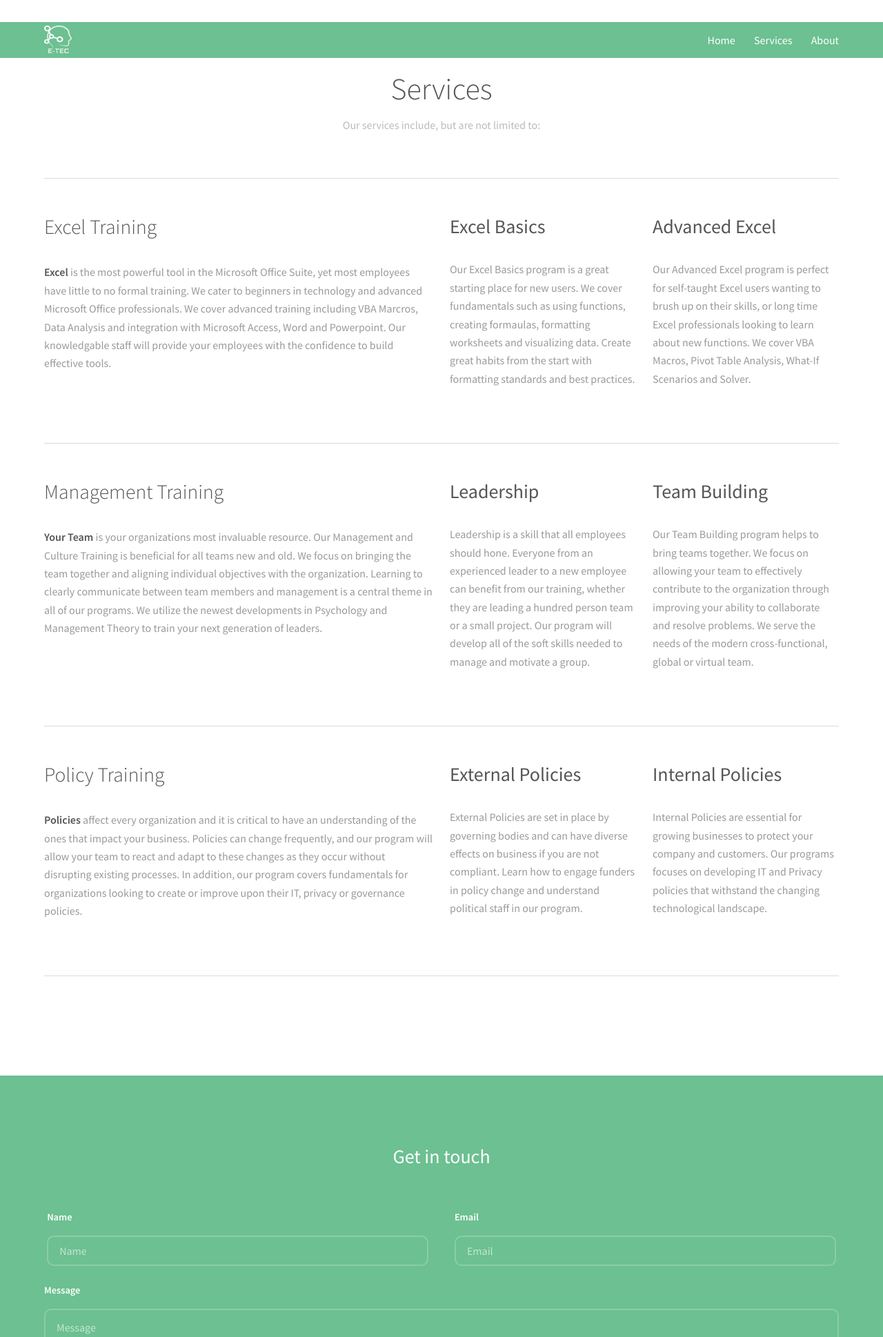
After one commit to stefiin/etec, a Django app: page /services/ in a window 1280 px wide. The commit adds this page. Shown: the top 1938 px of the page at 69% size. Run offline with Django 3.2, Linux system fonts and the light colour scheme.

Commit message:
made site content

```diff
--- a/baseapp/urls.py
+++ b/baseapp/urls.py
@@ -15,8 +15,10 @@
 """
 from django.contrib import admin
 from django.urls import path
-from ui.views import index
+from ui.views import index, services, about
 urlpatterns = [
     path('admin/', admin.site.urls),
-    path('index/', index, name='index'),
+    path('home/', index, name='index'),
+    path('services/', services, name='services'),
+    path('about/', about, name='about')
 ]
--- /dev/null
+++ b/ui/templates/services.html
@@ -0,0 +1,136 @@
+<!DOCTYPE HTML>
+<!--
+	Projection by TEMPLATED
+	templated.co @templatedco
+	Released for free under the Creative Commons Attribution 3.0 license (templated.co/license)
+-->
+<html>
+	<head>
+		<title>E-TEC</title>
+		<meta charset="utf-8" />
+		<meta name="viewport" content="width=device-width, initial-scale=1" />
+		{% load static %}
+		<link rel="stylesheet" href="{% static 'assets/css/main.css' %}" />
+	</head>
+	<body>
+		<!-- Header -->
+			<header id="header" style="background: #6cc091;">
+				<div class="inner">
+					<a href="/home/" class="logo">
+						<img src="{% static 'images/logo.png' %}" style="width: 40px; height: 40px; margin-top: 5px" alt="E-TEC">
+					</a>
+					<nav id="nav">
+						<a href="/home/">Home</a>
+						<a href="/services/">Services</a>
+						<a href="/about/">About</a>
+					</nav>
+					<a href="#navPanel" class="navPanelToggle"><span class="fa fa-bars"></span></a>
+				</div>
+            </header>
+        <!-- Main -->
+			<section id="main" class="wrapper">
+				<div class="inner">
+					<header class="align-center">
+						<h2>Services</h2>
+						<p>Our services include, but are not limited to: </p>
+                    </header>
+                    <hr class="major" />
+                    <!-- Content -->
+						<div class="row">
+							<section class="6u 12u$(medium)">
+								<h2>Excel Training</h2>
+								<p><strong>Excel</strong> is the most powerful tool in the Microsoft Office Suite, yet most employees have little to no formal training. We cater to beginners in technology and advanced Microsoft Office professionals. We cover advanced training including VBA Marcros, Data Analysis and integration with Microsoft Access, Word and Powerpoint. Our knowledgable staff will provide your employees with the confidence to build effective tools. </p>
+							</section>
+							<section class="3u 6u(medium) 12u$(small)">
+								<h3>Excel Basics</h3>
+								<p>Our Excel Basics program is a great starting place for new users. We cover fundamentals such as using functions, creating formaulas, formatting worksheets and visualizing data. Create great habits from the start with formatting standards and best practices.</p>
+							</section>
+							<section class="3u$ 6u$(medium) 12u$(small)">
+								<h3>Advanced Excel</h3>
+								<p>Our Advanced Excel program is perfect for self-taught Excel users wanting to brush up on their skills, or long time Excel professionals looking to learn about new functions. We cover VBA Macros, Pivot Table Analysis, What-If Scenarios and Solver.</p>
+							</section>
+                        </div>
+                        <hr class="major" />
+
+                        <!-- Content -->
+						<div class="row">
+							<section class="6u 12u$(medium)">
+								<h2>Management Training</h2>
+								<p><strong>Your Team</strong> is your organizations most invaluable resource. Our Management and Culture Training is beneficial for all teams new and old. We focus on bringing the team together and aligning individual objectives with the organization. Learning to clearly communicate between team members and management is a central theme in all of our programs. We utilize the newest developments in Psychology and Management Theory to train your next generation of leaders.</p>
+							</section>
+							<section class="3u 6u(medium) 12u$(small)">
+								<h3>Leadership</h3>
+								<p>Leadership is a skill that all employees should hone. Everyone from an experienced leader to a new employee can benefit from our training, whether they are leading a hundred person team or a small project. Our program will develop all of the soft skills needed to manage and motivate a group.</p>
+							</section>
+							<section class="3u$ 6u$(medium) 12u$(small)">
+								<h3>Team Building</h3>
+								<p>Our Team Building program helps to bring teams together. We focus on allowing your team to effectively contribute to the organization through improving your ability to collaborate and resolve problems. We serve the needs of the modern cross-functional, global or virtual team. </p>
+							</section>
+                        </div>
+                        <hr class="major" />
+                        <!-- Content -->
+						<div class="row">
+							<section class="6u 12u$(medium)">
+								<h2>Policy Training</h2>
+								<p><strong>Policies</strong> affect every organization and it is critical to have an understanding of the ones that impact your business. Policies can change frequently, and our program will allow your team to react and adapt to these changes as they occur without disrupting existing processes. In addition, our program covers fundamentals for organizations looking to create or improve upon their IT, privacy or governance policies.</p>
+							</section>
+							<section class="3u 6u(medium) 12u$(small)">
+								<h3>External Policies</h3>
+								<p>External Policies are set in place by governing bodies and can have diverse effects on business if you are not compliant. Learn how to engage funders in policy change and understand political staff in our program.</p>
+							</section>
+							<section class="3u$ 6u$(medium) 12u$(small)">
+								<h3>Internal Policies</h3>
+								<p>Internal Policies are essential for growing businesses to protect your company and customers. Our programs focuses on developing IT and Privacy policies that withstand the changing technological landscape.</p>
+							</section>
+                        </div>
+                        <hr class="major" />
+                </div>
+            </section>
+            <!-- Footer -->
+			<footer id="footer">
+                <div class="inner">
+
+                    <h3>Get in touch</h3>
+
+                    <form action="#" method="post">
+
+                        <div class="field half first">
+                            <label for="name">Name</label>
+                            <input name="name" id="name" type="text" placeholder="Name">
+                        </div>
+                        <div class="field half">
+                            <label for="email">Email</label>
+                            <input name="email" id="email" type="email" placeholder="Email">
+                        </div>
+                        <div class="field">
+                            <label for="message">Message</label>
+                            <textarea name="message" id="message" rows="6" placeholder="Message"></textarea>
+                        </div>
+                        <ul class="actions">
+                            <li><input value="Send Message" class="button alt" type="submit"></li>
+                        </ul>
+                    </form>
+                    <hr class="major" />
+                    <div class="row">
+                            <!-- Break -->
+                            <div class="4u 12u$(medium)">
+                                <h3>Interdum sapien gravida</h3>
+                                <p>Nunc lacinia ante nunc ac lobortis. Interdum adipiscing gravida odio porttitor sem non mi integer non faucibus ornare mi ut ante amet placerat aliquet. Volutpat eu sed ante lacinia sapien lorem accumsan varius montes viverra nibh in adipiscing blandit tempus accumsan.</p>
+                            </div>
+                            <div class="4u 12u$(medium)">
+                                <h3>Faucibus consequat lorem</h3>
+                                <p>Nunc lacinia ante nunc ac lobortis. Interdum adipiscing gravida odio porttitor sem non mi integer non faucibus ornare mi ut ante amet placerat aliquet. Volutpat eu sed ante lacinia sapien lorem accumsan varius montes viverra nibh in adipiscing blandit tempus accumsan.</p>
+                            </div>
+                            <div class="4u$ 12u$(medium)">
+                                <h3>Accumsan montes viverra</h3>
+                                <p>Nunc lacinia ante nunc ac lobortis. Interdum adipiscing gravida odio porttitor sem non mi integer non faucibus ornare mi ut ante amet placerat aliquet. Volutpat eu sed ante lacinia sapien lorem accumsan varius montes viverra nibh in adipiscing blandit tempus accumsan.</p>
+                            </div>
+                        </div>
+                    <div class="copyright">
+                        &copy;<a href="/home/">E-TEC</a>. Design: <a href="https://atomictech.ca">Atomic Tech</a>.
+                    </div>
+
+                </div>
+            </footer>
+    </body>
+</html>
--- a/ui/views.py
+++ b/ui/views.py
@@ -3,3 +3,7 @@
 # Create your views here.
 def index(request):
     return render(request, "index.html")
+def services(request):
+    return render(request, "services.html")
+def about(request):
+    return render(request, "about.html")
```
Also changed, not shown: ui/templates/about.html (added, +102 -0 lines), ui/templates/index.html (+66 -29 lines), ui/static/images/culture.png (added), ui/static/images/excel.png (added), ui/static/images/logo.png (added).
